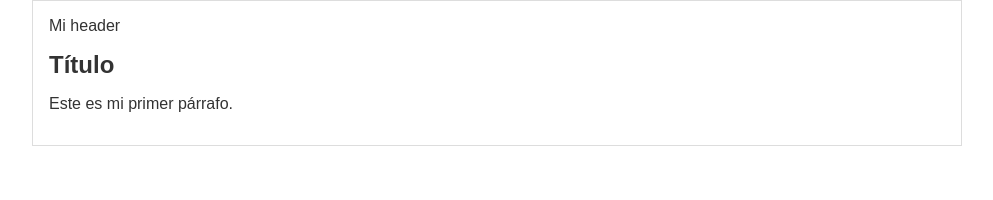
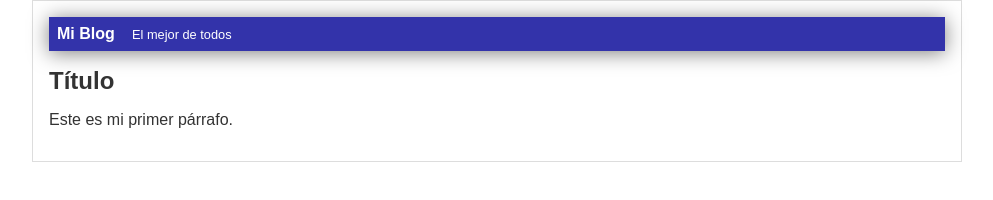
Before and after one commit to Kroves/git-github, a plain HTML site: page index.html in a window 1280 px wide. Shown: the whole page, without its empty margins (143-1136 px from the left). Drawn offline with Linux system fonts and the light colour scheme.

Commit message:
Finished header

```diff
--- a/css/estilo.css
+++ b/css/estilo.css
@@ -21,3 +21,20 @@ body
 {
 	font-size: 24px;
 }
+
+#header
+{
+	background: #3333AA;
+	box-shadow: 0px 2px 20px 0px rgb(0, 0, 0, 0.5);
+	color: white;
+	font-weight: bold;
+	margin:0;
+	padding: 0.5em;
+}
+
+#tagline
+{
+	padding: 0 0 0 1em;
+	font-weight: normal;
+	font-size: 0.8em;
+}
--- a/index.html
+++ b/index.html
@@ -7,7 +7,8 @@
 <body>
 	<div id="container">
 		<div id="header">
-			Mi header
+			Mi Blog
+			<span id="tagline">El mejor de todos</span>
 		</div>
 		<div id="content">
 			<h1>Título</h1>
```
